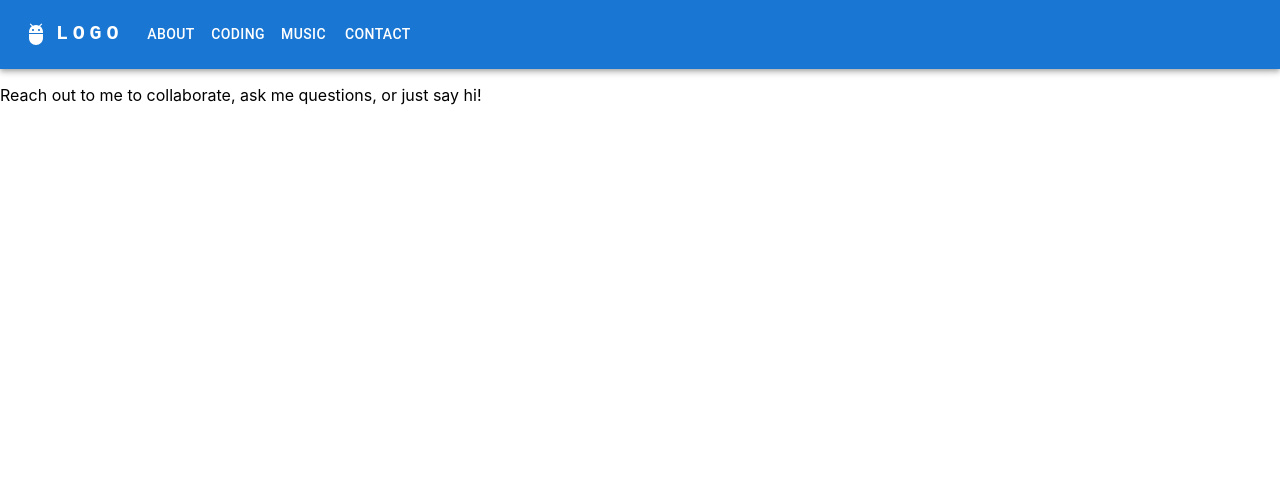
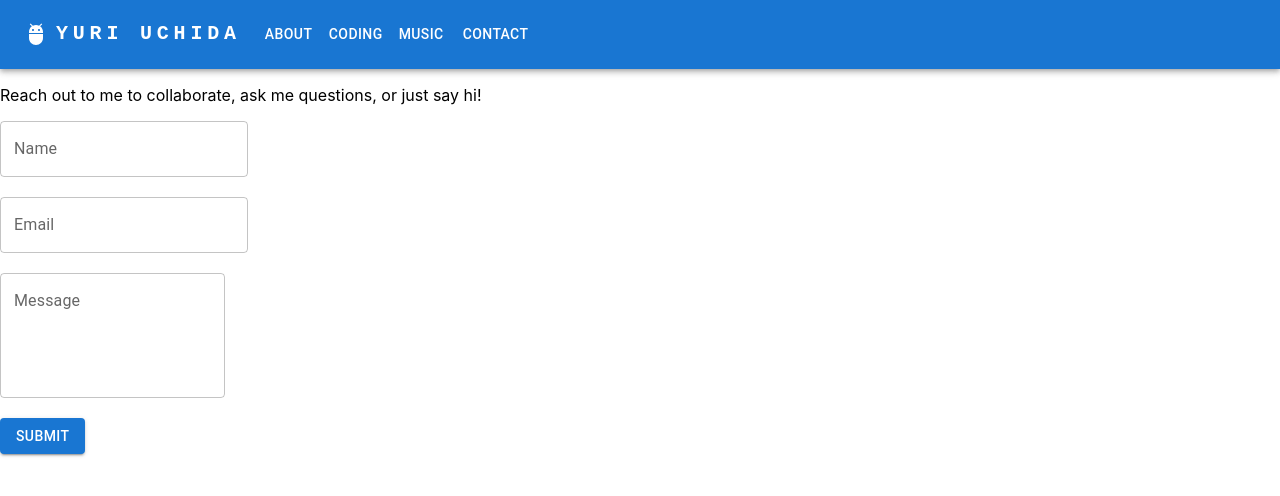
Before and after one commit to yuchida522/personal-site, a Next.js app: page /contact in a window 1280 px wide. Shown: the top 496 px of the page. Built offline with nearby package versions, Linux system fonts and the light colour scheme.

Commit message:
add contact form

```diff
--- /dev/null
+++ b/components/form.js
@@ -0,0 +1,26 @@
+import { TextField } from "@mui/material"
+import { Button } from "@mui/material"
+
+const Form = () => {
+    return (
+        <>
+        <TextField id="outlined-basic" label="Name" variant="outlined" /> <br/>
+        <br/>
+        <TextField id="outlined-basic" label="Email" variant="outlined" /> <br/>
+        <br/>
+        <TextField
+          id="outlined-textarea"
+          label="Message"
+          multiline
+          rows={4}
+          variant="outlined"
+        /> <br/>
+        <br/>
+        <Button variant="contained">Submit</Button>
+        </>
+    )
+
+
+}
+
+export default Form
--- a/components/navbar.js
+++ b/components/navbar.js
@@ -47,7 +47,7 @@ const ResponsiveAppBar = () => {
               textDecoration: 'none',
             }}
           >
-            LOGO
+            YURI UCHIDA
           </Typography>
 
           <Box sx={{ flexGrow: 1, display: { xs: 'flex', md: 'none' } }}>
@@ -103,7 +103,7 @@ const ResponsiveAppBar = () => {
               textDecoration: 'none',
             }}
           >
-            LOGO
+            YU
           </Typography>
           <Box sx={{ flexGrow: 1, display: { xs: 'none', md: 'flex' } }}>
             {pages.map((page) => (
--- a/pages/contact.js
+++ b/pages/contact.js
@@ -1,5 +1,9 @@
+import Form from "../components/form"
 export default function ContactMe() {
     return(
+        <>
         <p>Reach out to me to collaborate, ask me questions, or just say hi!</p>
+        <Form></Form>
+        </>
     )
 }
```
